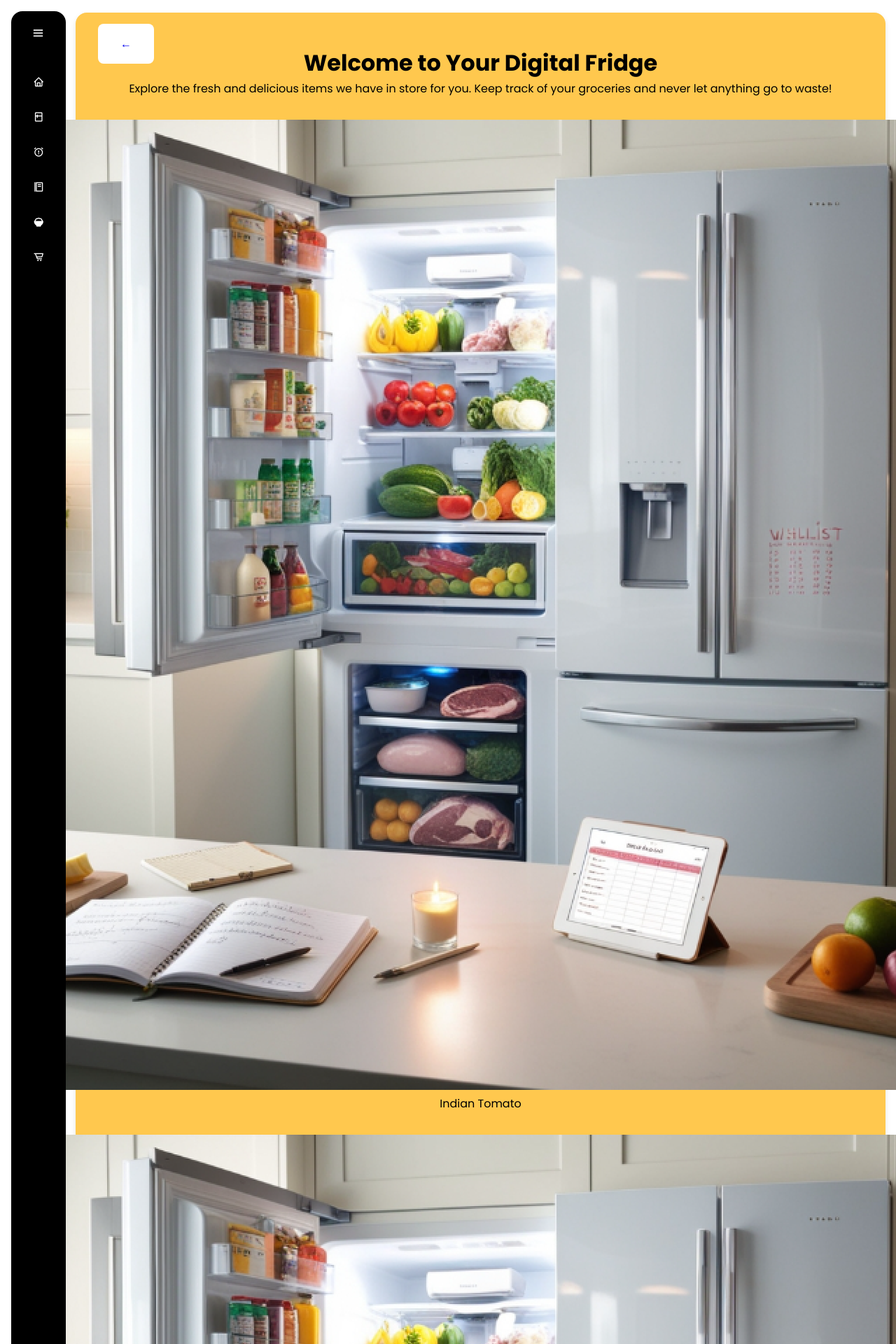
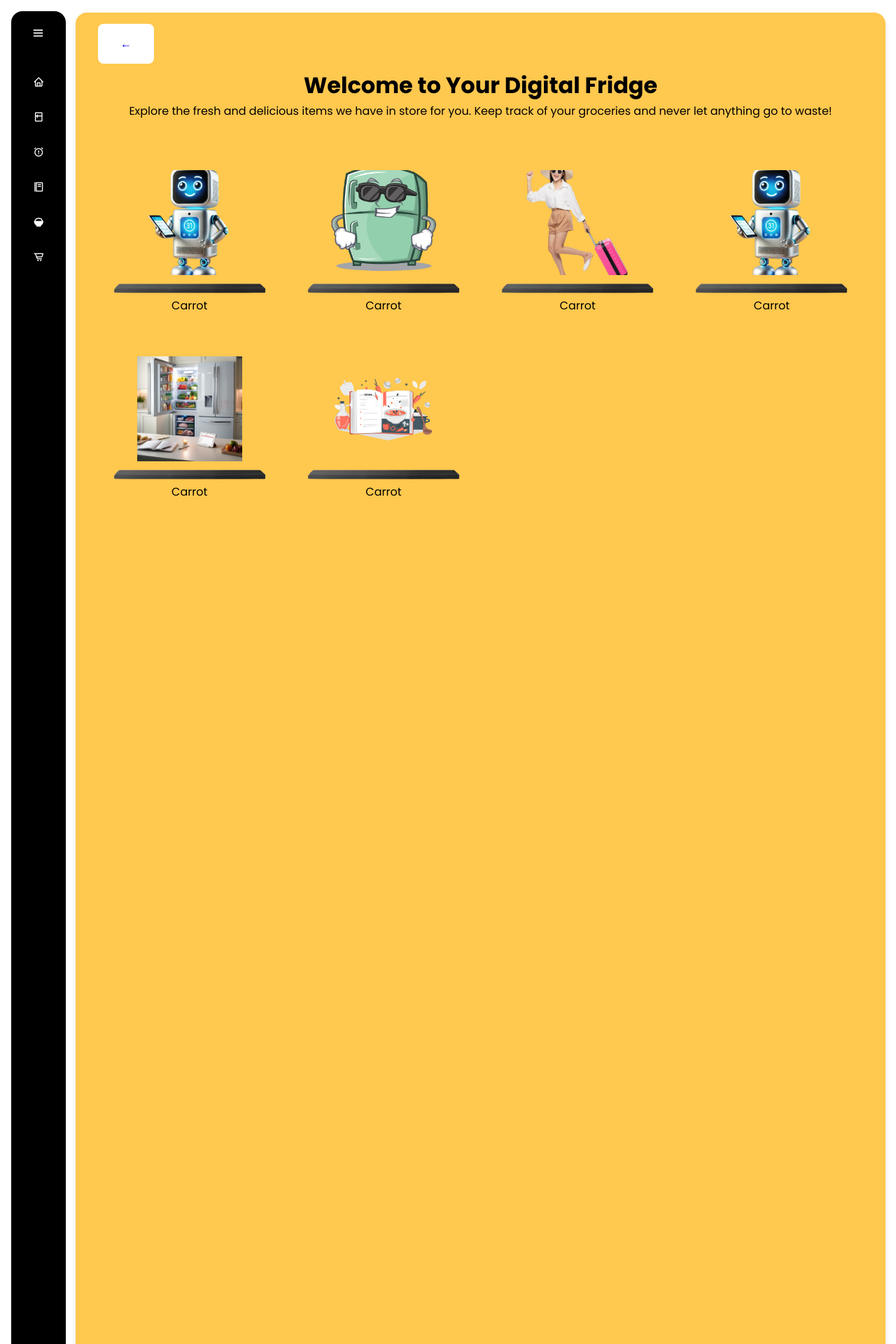
Before and after one commit to kosuri-indu/StockUp, a Flask app: page /fridgepeek in a window 1280 px wide. Shown: the top 1920 px of the page at 70% size. Run offline with Flask 3, Linux system fonts and the light colour scheme; some web fonts are replaced.

Commit message:
added shelf in fridge page

```diff
--- a/frontend/static/css/features.css
+++ b/frontend/static/css/features.css
@@ -10,11 +10,12 @@ body {
     padding: 2rem;
     position: relative; /* Ensure relative positioning for the button */
     box-shadow: 0 4px 8px rgba(0, 0, 0, 0.1);
+    min-height: 99%;
 }
 
 .fridge h1 {
     font-size: 2rem;
-    margin-top: 1rem;
+    margin-top: 3rem;
 }
 
 .fridge p {
@@ -40,15 +41,42 @@ body {
     background-color: black;
     color: white;
 }
-
-.shelf-container {
-    background-image: url("{{ url_for('static', filename='images/furnish.jpg') }}") no-repeat center center;
-    display: flex;
-    flex-direction: column;
-    align-items: center;
+.shelf {
+    display: grid;
+    grid-template-columns: repeat(4, 1fr); /* 4 items per row */
+    grid-gap: 1rem;
+    margin-top: 2rem;
 }
 
+.grid-item {
+    background-image: url('../images/aa.png') !important;
+    background-size: contain;
+    background-repeat: no-repeat;
+    background-position: center;
+    height: 250px; /* Adjust height as needed */
+}
 
+.grid-item img {
+    margin-top: 2.5rem;
+    width: 150px;
+    height: 150px;
+    object-fit: cover;
+}
+.item-info{
+    margin-top: 1.5rem;
+}
+@media (max-width: 1000px) {
+    .shelf {
+        grid-template-columns: repeat(2, 1fr); /* 4 items per row */
+    }
+}
+
+@media (max-width: 575px) {
+    .shelf {
+        display: flex;
+        flex-direction: column;
+    }
+}
 
 /*Recipe Genie*/
 .ingredient-selection {
--- a/frontend/templates/fridgepeek.html
+++ b/frontend/templates/fridgepeek.html
@@ -7,16 +7,27 @@
     <h1>Welcome to Your Digital Fridge</h1>
     <p>Explore the fresh and delicious items we have in store for you. Keep track of your groceries and never let anything go to waste!</p>
     <div class="shelf-container">
-        <!-- Shelf -->
         <div class="shelf">
             <div class="grid-item">
-                <img src="{{ url_for('static', filename='images/header-bg.png') }}" alt="Indian Tomato">
+                <img src="{{ url_for('static', filename='images/robo.png') }}" alt="Carrot">
                 <div class="item-info">
-                    <p>Indian Tomato</p>
+                    <p>Carrot</p>
                 </div>
             </div>
             <div class="grid-item">
-                <img src="{{ url_for('static', filename='images/header-bg.png') }}" alt="Carrot">
+                <img src="{{ url_for('static', filename='images/header2.png') }}" alt="Carrot">
+                <div class="item-info">
+                    <p>Carrot</p>
+                </div>
+            </div>
+            <div class="grid-item">
+                <img src="{{ url_for('static', filename='images/rename.png') }}" alt="Carrot">
+                <div class="item-info">
+                    <p>Carrot</p>
+                </div>
+            </div>
+            <div class="grid-item">
+                <img src="{{ url_for('static', filename='images/robo.png') }}" alt="Carrot">
                 <div class="item-info">
                     <p>Carrot</p>
                 </div>
@@ -28,68 +39,12 @@
                 </div>
             </div>
             <div class="grid-item">
-                <img src="{{ url_for('static', filename='images/header-bg.png') }}" alt="Carrot">
+                <img src="{{ url_for('static', filename='images/goals.png') }}" alt="Carrot">
                 <div class="item-info">
                     <p>Carrot</p>
                 </div>
             </div>
-            <div class="grid-item">
-                <img src="{{ url_for('static', filename='images/header-bg.png') }}" alt="Carrot">
-                <div class="item-info">
-                    <p>Carrot</p>
-                </div>
-            </div>
-            <div class="grid-item">
-                <img src="{{ url_for('static', filename='images/header-bg.png') }}" alt="Carrot">
-                <div class="item-info">
-                    <p>Carrot</p>
-                </div>
-            </div>
-            <div class="grid-item">
-                <img src="{{ url_for('static', filename='images/header-bg.png') }}" alt="Carrot">
-                <div class="item-info">
-                    <p>Carrot</p>
-                </div>
-            </div>
-            <div class="grid-item">
-                <img src="{{ url_for('static', filename='images/header-bg.png') }}" alt="Carrot">
-                <div class="item-info">
-                    <p>Carrot</p>
-                </div>
-            </div>
-            <div class="grid-item">
-                <img src="{{ url_for('static', filename='images/header-bg.png') }}" alt="Carrot">
-                <div class="item-info">
-                    <p>Carrot</p>
-                </div>
-            </div>
-            <div class="grid-item">
-                <img src="{{ url_for('static', filename='images/header-bg.png') }}" alt="Carrot">
-                <div class="item-info">
-                    <p>Carrot</p>
-                </div>
-            </div>
-            <div class="grid-item">
-                <img src="{{ url_for('static', filename='images/header-bg.png') }}" alt="Carrot">
-                <div class="item-info">
-                    <p>Carrot</p>
-                </div>
-            </div>
-            <div class="grid-item">
-                <img src="{{ url_for('static', filename='images/header-bg.png') }}" alt="Carrot">
-                <div class="item-info">
-                    <p>Carrot</p>
-                </div>
-            </div>
-            <div class="grid-item">
-                <img src="{{ url_for('static', filename='images/header-bg.png') }}" alt="Carrot">
-                <div class="item-info">
-                    <p>Carrot</p>
-                </div>
-            </div>
-            <!-- Add more items as needed -->
         </div>
-        <!-- Add more shelves as needed -->
     </div>
     </div>
 </div>
```
Also changed, not shown: frontend/static/images/aa.png (added), frontend/static/images/bgg.jpg (added), frontend/static/images/bgggg.jpg (added), frontend/static/images/xx.png (added), 1 other file.
